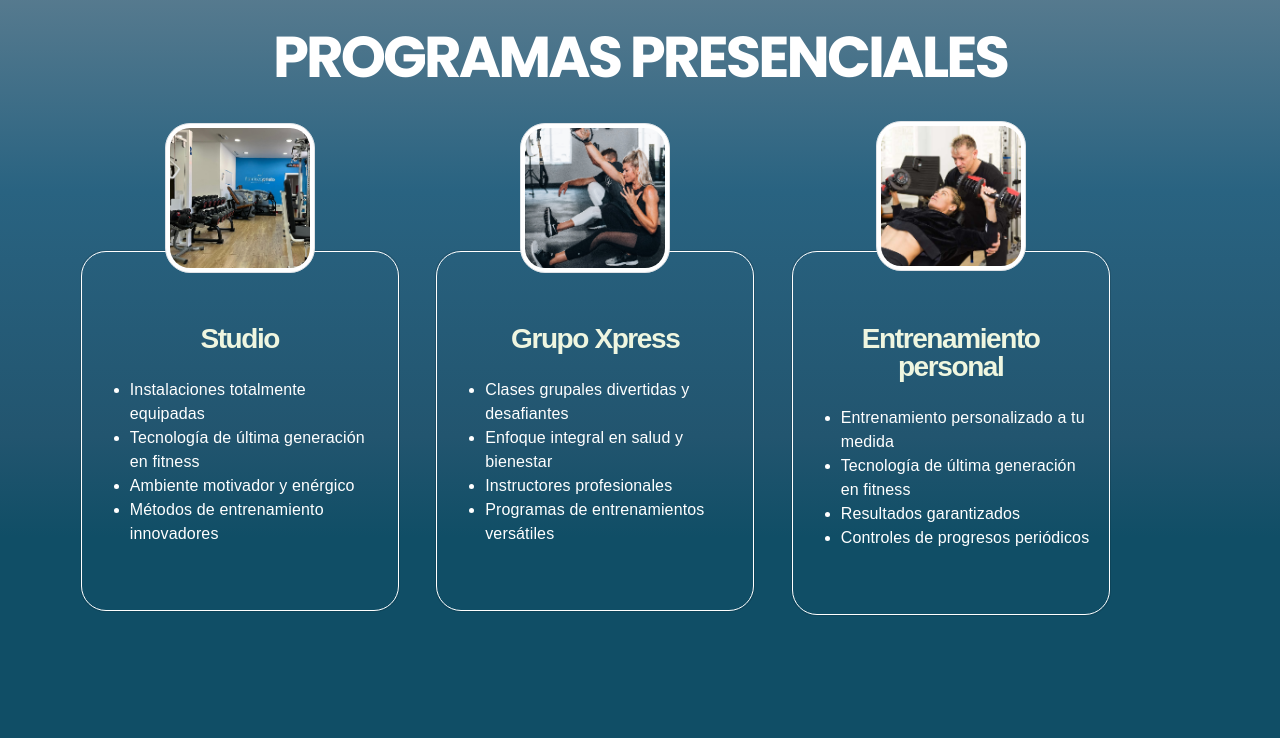
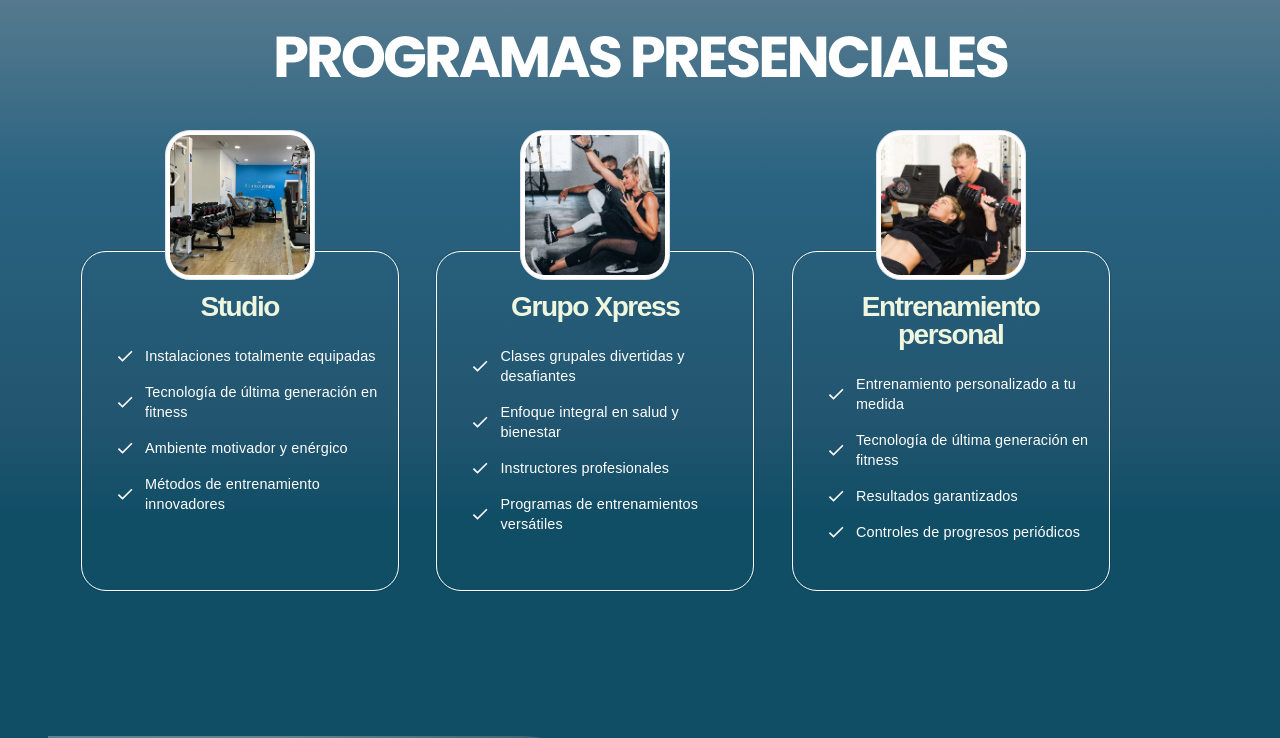
Before and after one commit to FranB201/fcoprietostudio-web, a React (Vite) app: page / in a window 1280 px wide. Shown: the part 740-1478 px from the top of the page. Built offline with nearby package versions, Linux system fonts and the light colour scheme.

Commit message:
cambios en  card

```diff
--- a/src/Home/components/cardVertical/CardVertical.jsx
+++ b/src/Home/components/cardVertical/CardVertical.jsx
@@ -1,9 +1,33 @@
 import React from 'react'
 import "../../styles/CardVertical.css"
+import CheckIcon from '@mui/icons-material/Check';
+
+export const CardVertical = ({ imageUrl, title, descriptionItems }) => {
+    return (
+        <div className="card-wrapper">
+            <div className="div-image">
+                <img className="img-thumbnail" src={imageUrl} alt={title} />
+            </div>
+            <div className="card">
+                <div className="card-body content-Card">
+                    <h3 className="card-title">{title}</h3>
+                    <ul className="description-list">
+                        {descriptionItems.map((item, index) => (
+                            <li key={index}>
+                                <CheckIcon style={{ color: 'white', marginRight: '10px', fontSize: 20 }}/>
+                                {item}
+                                <br />
+                            </li>
+                        ))}
+                    </ul>
+                </div>
+            </div>
+        </div>
+    );
+};
 
 
-
-export const CardVertical = ({ imageUrl, title, descriptionItems }) => {
+/* export const CardVertical = ({ imageUrl, title, descriptionItems }) => {
     return (
 
         <div className="card-wrapper">
@@ -27,4 +51,4 @@ export const CardVertical = ({ imageUrl, title, descriptionItems }) => {
             </div>
         </div>
     );
-};
+}; */
--- a/src/Home/styles/CardVertical.css
+++ b/src/Home/styles/CardVertical.css
@@ -46,11 +46,12 @@
 .content-Card {
   text-align: left;
   background-color: transparent; /* Cambiado de black a transparent */
-  padding-top: 3em;
+  padding-top: 1em;
   padding-bottom: 3em;
   color: #ffffff;
   border-radius: 25px;
   border: 1px solid #fff;
+  height: 340px;
 }
 
 
@@ -128,6 +129,26 @@
   color: #EFF6E0; /* oscuro negro */
 }
 
+.description-list {
+  list-style: none;
+  padding-left: 0;
+}
+
+.description-list {
+  list-style: none;
+  padding-left: 0;
+}
+
+.description-list li {
+  margin-bottom: 1rem;
+  line-height: 1.4;
+  font-size: 0.9rem;
+  position: relative;
+  padding-left: 1.2em;
+  display: flex; /* Asegura que el icono y el texto estén alineados correctamente */
+  align-items: center; /* Alineación vertical del contenido */
+}
+
 @media (max-width: 575.98px) {
   .card-wrapper {
     margin-top: 4em;
```
